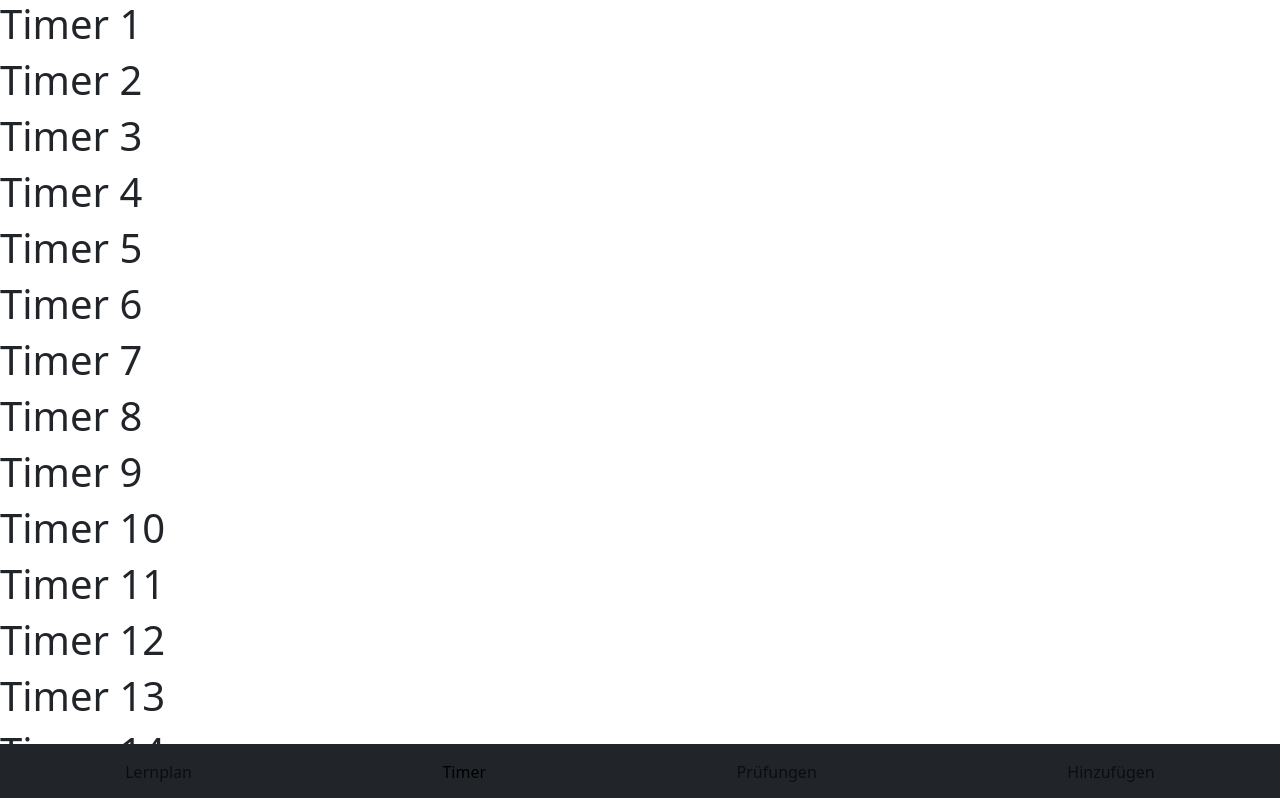
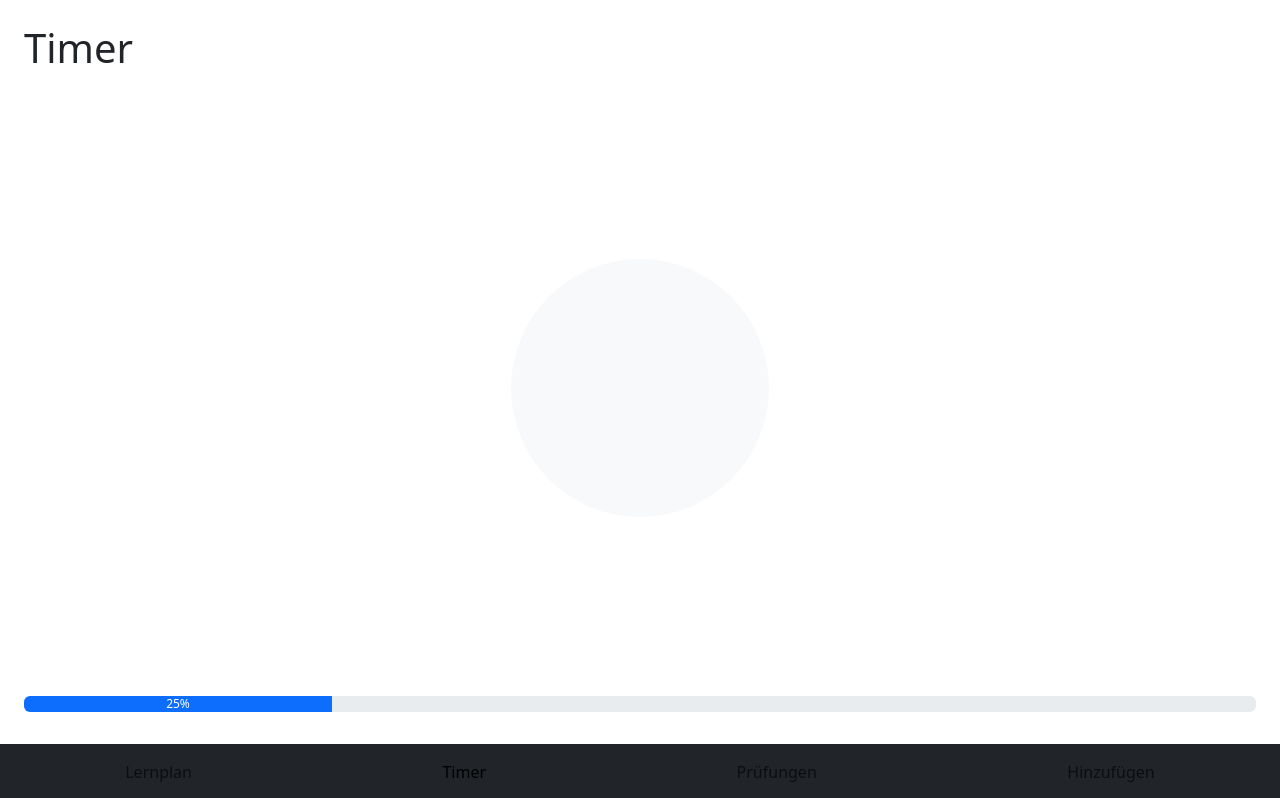
Before and after one commit to cdehnert18/Lernhelfer, a Vue app: page / in a window 1280 px wide. Shown: the top 798 px of the page. Built offline with nearby package versions, Linux system fonts and the light colour scheme; the HTML template or start-up script is replaced by a standard one.

Commit message:
set html items

```diff
--- a/src/views/TimerView.vue
+++ b/src/views/TimerView.vue
@@ -1,5 +1,25 @@
 <template>
-  <div>
-    <h1 v-for="n in 30" :key="n">Timer {{ n }}</h1>
+  <div class="d-flex flex-column p-4 justify-content-between page">
+    <h1>Timer</h1>
+
+    <div class="d-flex justify-content-center d-flex align-items-center h-75">
+      <div class="rounded-circle bg-light h-50 timer"></div>
+    </div>
+    <div>
+      <div value='20' class="progress">
+        <div class="progress-bar" role="progressbar" style="width: 25%;" aria-valuemin="0" aria-valuemax="100">25%</div>
+      </div>
+    </div>
   </div>
+
 </template>
+
+<style scoped>
+  .timer {
+    aspect-ratio: 1;
+  }
+  .page{
+    height: 92vh;
+  }
+
+</style>
```
